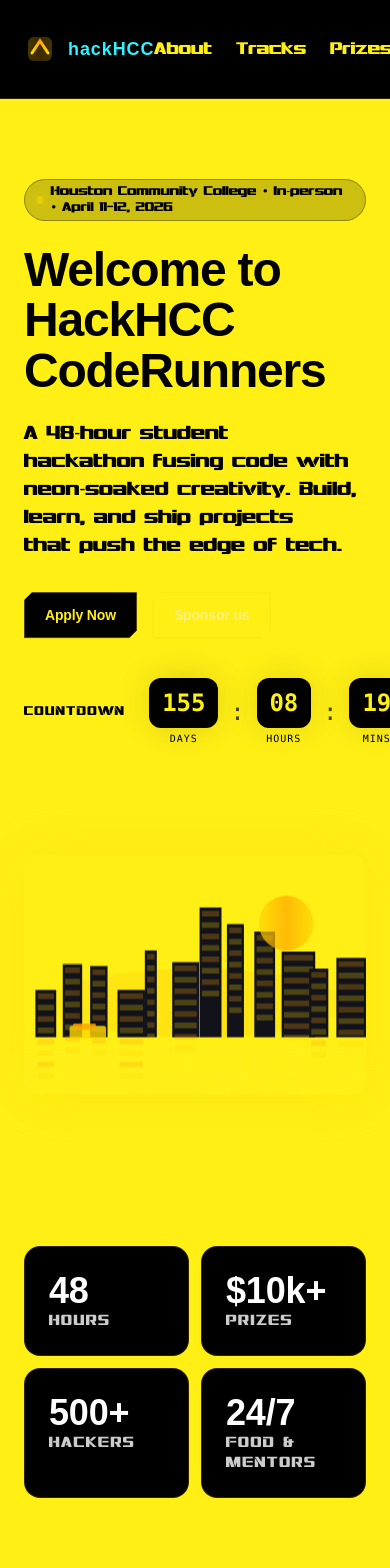
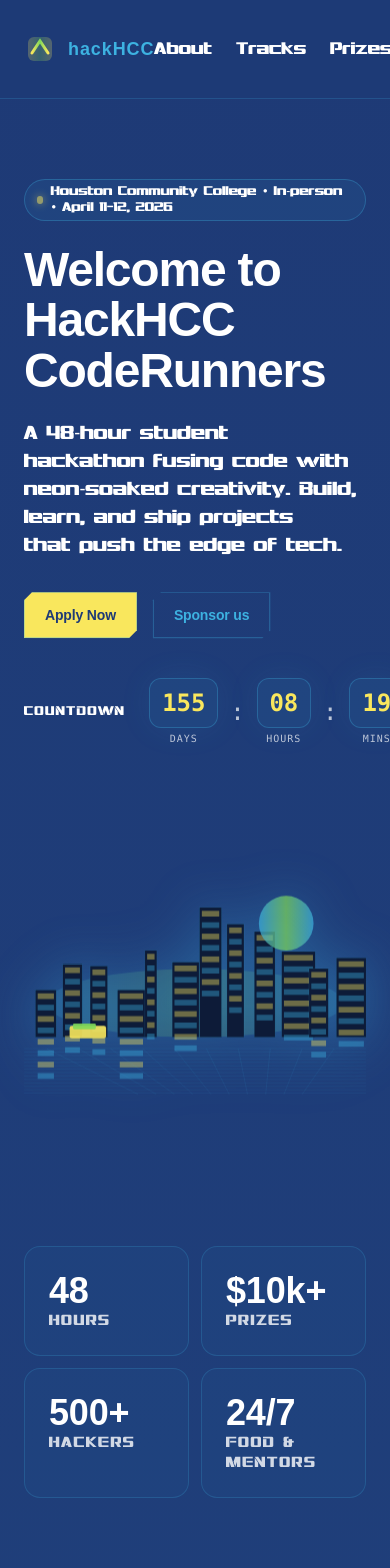
Before and after one commit to HCC-Computer-Science-Association/hackhcc-frontend, a Next.js app: page / in a window 390 px wide. Shown: the top 1568 px of the page. Built offline with nearby package versions, Linux system fonts and the light colour scheme; a web font is replaced by a local one.

Commit message:
Updated colors a bit so nobody gets flashbanged.

```diff
--- a/app/globals.css
+++ b/app/globals.css
@@ -5,8 +5,14 @@
 @import "tailwindcss";
 
 :root {
-  --background: #ffffff;
-  --foreground: #171717;
+  --biscay: #1e3a76;
+  --jelly-bean: #2a6ca2;
+  --picton-blue: #3db2e1;
+  --pastel-green: #7fd959;
+  --portica: #f9e75d;
+
+  --background: var(--biscay);
+  --foreground: var(--portica);
   --font-interceptor: sans-serif;
   --font-rovelink: sans-serif;
 }
@@ -16,12 +22,19 @@
   --color-foreground: var(--foreground);
   --font-sans: var(--font-interceptor);
   --font-display: var(--font-rovelink);
+
+  --color-biscay: var(--biscay);
+  --color-jelly-bean: var(--jelly-bean);
+  --color-picton-blue: var(--picton-blue);
+  --color-pastel-green: var(--pastel-green);
+  --color-portica: var(--portica);
 }
 
 @media (prefers-color-scheme: dark) {
   :root {
-    --background: #0a0a0a;
-    --foreground: #ededed;
+    /* Keeping consistent cyberpunk theme across modes for now */
+    --background: var(--biscay);
+    --foreground: var(--portica);
   }
 }
 
@@ -33,8 +46,8 @@
 
 /* Cyberpunk Edgerunners bright neon yellow background */
 body {
-  background: #FFEF15 !important;
-  color: #000000;
+  background: var(--background) !important;
+  color: var(--foreground);
   font-family: var(--font-interceptor);
   -webkit-font-smoothing: antialiased;
   -moz-osx-font-smoothing: grayscale;
--- a/app/page.tsx
+++ b/app/page.tsx
@@ -7,34 +7,34 @@
   const { d, h, m, s, done } = useCountdown();
 
   return (
-    <main className="relative min-h-screen overflow-x-clip" style={{ background: '#FFEF15' }}>
+    <main className="relative min-h-screen overflow-x-clip">
       {/* Cyberpunk grid + glow background */}
       <BackgroundFX />
 
       {/* NAVBAR */}
-      <header className="sticky top-0 z-40 bg-[#000000] border-b border-yellow-500/20">
+      <header className="sticky top-0 z-40 bg-biscay/95 border-b border-picton-blue/20 backdrop-blur-sm">
         <div className="mx-auto flex w-full max-w-7xl items-center justify-between px-6 py-4">
           <a href="#home" className="group flex items-center gap-3">
             <Logo className="h-8 w-8" />
             <span className="text-lg font-bold tracking-wider">
-              <span className="text-[#2FF1FF]">hack</span>
-              <span className="text-[#2FF1FF]">HCC</span>
+              <span className="text-picton-blue">hack</span>
+              <span className="text-picton-blue">HCC</span>
             </span>
           </a>
           <nav className="items-center gap-6 flex">
-            <a href="#about" className="text-[#FFEF15] font-normal hover:text-[#FFF200] transition-colors">
+            <a href="#about" className="text-white font-normal hover:text-portica transition-colors">
               About
             </a>
-            <a href="#tracks" className="text-[#FFEF15] font-normal hover:text-[#FFF200] transition-colors">
+            <a href="#tracks" className="text-white font-normal hover:text-portica transition-colors">
               Tracks
             </a>
-            <a href="#prizes" className="text-[#FFEF15] font-normal hover:text-[#FFF200] transition-colors">
+            <a href="#prizes" className="text-white font-normal hover:text-portica transition-colors">
               Prizes
             </a>
-            <a href="#sponsors" className="text-[#FFEF15] font-normal hover:text-[#FFF200] transition-colors">
+            <a href="#sponsors" className="text-white font-normal hover:text-portica transition-colors">
               Sponsors
             </a>
-            <a href="#faq" className="text-[#FFEF15] font-normal hover:text-[#FFF200] transition-colors">
+            <a href="#faq" className="text-white font-normal hover:text-portica transition-colors">
               FAQ
             </a>
             <Button
@@ -57,18 +57,18 @@
       <section id="home" className="relative isolate">
         <div className="mx-auto grid min-h-[70vh] w-full max-w-7xl grid-cols-1 items-center gap-10 px-6 py-20 md:grid-cols-2">
           <div>
-            <div className="inline-flex items-center gap-2 rounded-full border border-[#000000]/30 bg-[#000000]/20 px-3 py-1 text-xs text-[#000000] font-medium">
-              <span className="h-2 w-2 animate-pulse rounded-full bg-[#FFD700] shadow-[0_0_8px] shadow-[#FFD700]"></span>
+            <div className="inline-flex items-center gap-2 rounded-full border border-picton-blue/30 bg-jelly-bean/20 px-3 py-1 text-xs text-white font-medium">
+              <span className="h-2 w-2 animate-pulse rounded-full bg-portica shadow-[0_0_8px] shadow-portica"></span>
               Houston Community College • In‑person • April 11-12, 2026
             </div>
             <h1 className="mt-6 text-5xl font-black leading-[1.05] tracking-tight md:text-7xl">
-              <span className="block text-[#000000] font-semibold">Welcome to</span>
-              <span className="block text-[#000000] font-black">HackHCC</span>
-              <span className="block text-[#000000] font-black">
+              <span className="block text-white font-semibold">Welcome to</span>
+              <span className="block text-white font-black">HackHCC</span>
+              <span className="block text-white font-black">
                 CodeRunners
               </span>
             </h1>
-            <p className="mt-6 max-w-xl text-balance text-lg text-[#000000] font-normal">
+            <p className="mt-6 max-w-xl text-balance text-lg text-white font-normal">
               A 48‑hour student hackathon fusing code with neon‑soaked
               creativity. Build, learn, and ship projects that push the edge of
               tech.
@@ -90,16 +90,16 @@
 
             {/* Countdown */}
             <div className="mt-10 flex items-center gap-6">
-              <div className="text-xs uppercase tracking-widest text-[#000000] font-medium">
+              <div className="text-xs uppercase tracking-widest text-white font-medium">
                 Countdown
               </div>
               <div className="flex items-center gap-3 text-2xl font-mono">
                 <TimeBox label="days" value={d} />
-                <span className="text-[#000000]/70">:</span>
+                <span className="text-white/70">:</span>
                 <TimeBox label="hours" value={h} />
-                <span className="text-[#000000]/70">:</span>
+                <span className="text-white/70">:</span>
                 <TimeBox label="mins" value={m} />
-                <span className="text-[#000000]/70">:</span>
+                <span className="text-white/70">:</span>
                 <TimeBox label="secs" value={s} />
               </div>
             </div>
@@ -129,9 +129,9 @@
           ].map(([num, label]) => (
             <div
               key={label}
-              className="group relative overflow-hidden rounded-2xl border border-yellow-500/20 bg-[#000000] p-6"
+              className="group relative overflow-hidden rounded-2xl border border-picton-blue/20 bg-jelly-bean/10 p-6"
             >
-              <div className="absolute inset-0 bg-gradient-to-r from-[#FFD700]/10 via-[#FFA500]/10 to-[#FFD700]/10 opacity-0 transition-opacity group-hover:opacity-100"></div>
+              <div className="absolute inset-0 bg-gradient-to-r from-picton-blue/10 via-jelly-bean/10 to-picton-blue/10 opacity-0 transition-opacity group-hover:opacity-100"></div>
               <div className="text-4xl font-extrabold text-white">{num}</div>
               <div className="text-sm uppercase tracking-widest text-white/80 font-medium">
                 {label}
@@ -151,8 +151,8 @@
             transition={{ duration: 0.6 }}
             className="order-2 md:order-1"
           >
-            <h2 className="text-4xl md:text-5xl font-black tracking-tight text-[#000000]">Build under neon lights</h2>
-            <p className="mt-4 text-[#000000] font-normal">
+            <h2 className="text-4xl md:text-5xl font-black tracking-tight text-white">Build under neon lights</h2>
+            <p className="mt-4 text-white font-normal">
               HackHCC is Houston Community College’s flagship hackathon. Whether
               it’s your first hack or you’re a seasoned builder, you’ll team up,
               learn from mentors, attend lightning talks, and ship something
@@ -166,8 +166,8 @@
                 "Beginner‑friendly tracks",
               ].map((t) => (
                 <li key={t} className="flex items-center gap-3">
-                  <span className="h-2 w-2 rounded-full bg-[#FFD700] shadow-[0_0_20px] shadow-[#FFD700]"></span>
-                  <span className="text-[#000000] font-normal">{t}</span>
+                  <span className="h-2 w-2 rounded-full bg-portica shadow-[0_0_20px] shadow-portica"></span>
+                  <span className="text-white font-normal">{t}</span>
                 </li>
               ))}
             </ul>
@@ -187,8 +187,8 @@
       {/* TRACKS */}
       <section id="tracks" className="relative py-24">
         <div className="mx-auto w-full max-w-7xl px-6">
-          <h2 className="text-4xl md:text-5xl font-black tracking-tight text-[#000000]">Tracks</h2>
-          <p className="mt-2 max-w-2xl text-[#000000] font-normal">
+          <h2 className="text-4xl md:text-5xl font-black tracking-tight text-white">Tracks</h2>
+          <p className="mt-2 max-w-2xl text-white font-normal">
             Choose a path or blend a few—surprise us.
           </p>
           <div className="mt-10 grid grid-cols-1 gap-4 sm:grid-cols-2 lg:grid-cols-4">
@@ -219,7 +219,7 @@
       {/* PRIZES */}
       <section id="prizes" className="relative py-24">
         <div className="mx-auto w-full max-w-7xl px-6">
-          <h2 className="text-4xl md:text-5xl font-black tracking-tight text-[#000000]">Prizes</h2>
+          <h2 className="text-4xl md:text-5xl font-black tracking-tight text-white">Prizes</h2>
           <div className="mt-10 grid grid-cols-1 gap-4 md:grid-cols-3">
             {[
               { t: "Grand Prize", d: "$3,500 + trophies + swag" },
@@ -235,7 +235,7 @@
       {/* SCHEDULE */}
       <section className="relative py-24">
         <div className="mx-auto w-full max-w-7xl px-6">
-          <h2 className="text-4xl md:text-5xl font-black tracking-tight text-[#000000]">Schedule (April 11-12)</h2>
+          <h2 className="text-4xl md:text-5xl font-black tracking-tight text-white">Schedule (April 11-12)</h2>
           <div className="mt-10 grid grid-cols-1 gap-8 md:grid-cols-2">
             <Timeline
               day="Friday"
@@ -271,8 +271,8 @@
       {/* SPONSORS */}
       <section id="sponsors" className="relative py-24">
         <div className="mx-auto w-full max-w-7xl px-6">
-          <h2 className="text-4xl md:text-5xl font-black tracking-tight text-[#000000]">Sponsors</h2>
-          <p className="mt-2 max-w-2xl text-[#000000] font-normal">
+          <h2 className="text-4xl md:text-5xl font-black tracking-tight text-white">Sponsors</h2>
+          <p className="mt-2 max-w-2xl text-white font-normal">
             Want to support Houston’s next wave of builders? We’d love to
             partner.
           </p>
@@ -292,7 +292,7 @@
       {/* FAQ */}
       <section id="faq" className="relative py-24">
         <div className="mx-auto w-full max-w-5xl px-6">
-          <h2 className="text-4xl md:text-5xl font-black tracking-tight text-[#000000]">FAQ</h2>
+          <h2 className="text-4xl md:text-5xl font-black tracking-tight text-white">FAQ</h2>
           <div className="mt-8 grid grid-cols-1 gap-4 md:grid-cols-2">
             {[
               [
@@ -322,7 +322,7 @@
             ].map(([q, a]) => (
               <details
                 key={q}
-                className="group rounded-2xl border border-yellow-500/20 bg-[#000000] p-5"
+                className="group rounded-2xl border border-picton-blue/20 bg-jelly-bean/10 p-5"
               >
                 <summary className="cursor-pointer select-none list-none font-semibold leading-6 text-white">
                   {q}
@@ -337,8 +337,8 @@
       {/* APPLY / CTA */}
       <section id="apply" className="relative py-24">
         <div className="mx-auto w-full max-w-3xl px-6 text-center">
-          <h2 className="text-4xl md:text-5xl font-black tracking-tight text-[#000000]">Ready to jack in?</h2>
-          <p className="mx-auto mt-2 max-w-2xl text-[#000000] font-normal">
+          <h2 className="text-4xl md:text-5xl font-black tracking-tight text-white">Ready to jack in?</h2>
+          <p className="mx-auto mt-2 max-w-2xl text-white font-normal">
             Applications open soon. Join the waitlist and get notified the
             moment we go live.
           </p>
@@ -353,7 +353,7 @@
               required
               type="email"
               placeholder="you@college.edu"
-              className="h-12 w-full flex-1 rounded-xl border border-yellow-500/30 bg-[#000000] px-4 text-white placeholder:text-white/50 focus:outline-none focus:ring-2 focus:ring-yellow-500/40 font-normal"
+              className="h-12 w-full flex-1 rounded-xl border border-picton-blue/30 bg-jelly-bean/10 px-4 text-white placeholder:text-white/50 focus:outline-none focus:ring-2 focus:ring-picton-blue/40 font-normal"
             />
             <Button type="submit" className="h-12 w-full sm:w-auto">
               Join waitlist
@@ -363,25 +363,25 @@
       </section>
 
       {/* FOOTER */}
-      <footer className="relative bg-[#000000] border-t border-yellow-500/20 py-10">
+      <footer className="relative bg-biscay/95 border-t border-picton-blue/20 py-10">
         <div className="mx-auto flex w-full max-w-7xl flex-col items-center justify-between gap-6 px-6 md:flex-row">
           <div className="flex items-center gap-3">
             <Logo className="h-6 w-6" />
-            <span className="text-sm text-[#2FF1FF] font-normal">
+            <span className="text-sm text-picton-blue font-normal">
               © {new Date().getFullYear()} HackHCC
             </span>
           </div>
-          <div className="flex items-center gap-6 text-sm text-[#2FF1FF] font-normal">
-            <a href="#faq" className="hover:text-[#FFEF15] transition-colors">
+          <div className="flex items-center gap-6 text-sm text-picton-blue font-normal">
+            <a href="#faq" className="hover:text-portica transition-colors">
               FAQ
             </a>
-            <a href="#" className="hover:text-[#FFEF15] transition-colors">
+            <a href="#" className="hover:text-portica transition-colors">
               Email
             </a>
-            <a href="#" className="hover:text-[#FFEF15] transition-colors">
+            <a href="#" className="hover:text-portica transition-colors">
               Twitter
             </a>
-            <a href="#" className="hover:text-[#FFEF15] transition-colors">
+            <a href="#" className="hover:text-portica transition-colors">
               Instagram
             </a>
           </div>
@@ -393,7 +393,7 @@
 
         .cyber-button {
             clip-path: polygon(8px 0, 100% 0, 100% calc(100% - 8px), calc(100% - 8px) 100%, 0 100%, 0 8px);
-            border: 1px solid rgba(255, 215, 0, 0.3);
+            border: 1px solid rgba(61,178,225, 0.3);
         }
         @keyframes floaty {
           0% {
@@ -451,11 +451,11 @@
       {...rest}
       className={cx(
         "relative inline-flex items-center justify-center px-5 py-3 text-sm font-semibold transition cyber-button",
-        "focus:outline-none focus-visible:ring-2 focus-visible:ring-yellow-500/60",
+        "focus:outline-none focus-visible:ring-2 focus-visible:ring-picton-blue/60",
         variant === "primary" &&
-          "bg-[#000000] text-[#FFEF15] font-bold shadow-[0_0_20px_0_rgba(0,0,0,0.6)] hover:shadow-[0_0_30px_0_rgba(0,0,0,0.9)] hover:bg-[#1a1a1a]",
+          "bg-portica text-biscay font-bold shadow-[0_0_20px_0_rgba(249,231,93,0.4)] hover:shadow-[0_0_30px_0_rgba(249,231,93,0.6)] hover:bg-portica/90",
         variant === "ghost" &&
-          "ring-1 ring-yellow-500/30 text-yellow-200/90 hover:bg-yellow-500/10 hover:ring-yellow-500/50",
+          "ring-1 ring-picton-blue/30 text-picton-blue hover:bg-picton-blue/10 hover:ring-picton-blue/50",
         className
       )}
     >
@@ -490,10 +490,10 @@
   const padded = String(value).padStart(2, "0");
   return (
     <div className="flex flex-col items-center">
-      <div className="rounded-xl border border-[#000000]/30 bg-[#000000] px-3 py-2 font-semibold text-[#FFEF15] shadow-[0_0_40px_-10px] shadow-[#000000]/30">
+      <div className="rounded-xl border border-picton-blue/30 bg-jelly-bean/20 px-3 py-2 font-semibold text-portica shadow-[0_0_40px_-10px] shadow-picton-blue/20">
         {padded}
       </div>
-      <div className="mt-1 text-[10px] uppercase tracking-widest text-[#000000] font-medium">
+      <div className="mt-1 text-[10px] uppercase tracking-widest text-white/70 font-medium">
         {label}
       </div>
     </div>
@@ -502,12 +502,12 @@
 
 function Card({ title, desc }: { title: string; desc: string }) {
   return (
-    <div className="group relative overflow-hidden rounded-2xl border border-yellow-500/20 bg-[#000000] p-6">
+    <div className="group relative overflow-hidden rounded-2xl border border-picton-blue/20 bg-jelly-bean/10 p-6">
             <div
         className="pointer-events-none absolute -inset-[1px] -z-10 rounded-2xl opacity-0 blur transition-all group-hover:opacity-100 group-hover:blur-md"
         style={{
           background:
-            "conic-gradient(from 180deg at 50% 50%, rgba(255,215,0,.3), rgba(255,165,0,.3), rgba(255,215,0,.3), rgba(255,165,0,.3))",
+            "conic-gradient(from 180deg at 50% 50%, var(--portica), var(--pastel-green), var(--portica), var(--pastel-green))",
         }}
       />
       <h3 className="text-lg font-semibold text-white">{title}</h3>
@@ -518,7 +518,7 @@
 
 function Timeline({ day, items }: { day: string; items: [string, string][] }) {
   return (
-    <div className="relative rounded-2xl border border-yellow-500/20 bg-[#000000] p-6">
+    <div className="relative rounded-2xl border border-picton-blue/20 bg-jelly-bean/10 p-6">
       <div className="mb-4 text-sm font-semibold uppercase tracking-widest text-white/80">
         {day}
       </div>
@@ -528,7 +528,7 @@
             key={time}
             className="grid grid-cols-[90px_1fr] items-start gap-4"
           >
-            <div className="font-mono text-sm text-[#FFEF15]">{time}</div>
+            <div className="font-mono text-sm text-portica">{time}</div>
             <div className="text-white font-normal">{label}</div>
           </li>
         ))}
@@ -539,16 +539,16 @@
 
 function SponsorPlaceholder() {
   return (
-    <div className="relative grid aspect-[3/1] place-items-center rounded-xl border border-yellow-500/20 bg-[#000000] p-4">
-      <div className="h-full w-full rounded-md border border-dashed border-yellow-500/30"></div>
+    <div className="relative grid aspect-[3/1] place-items-center rounded-xl border border-picton-blue/20 bg-jelly-bean/10 p-4">
+      <div className="h-full w-full rounded-md border border-dashed border-picton-blue/30"></div>
     </div>
   );
 }
 
 function HoloCard() {
   return (
-    <div className="relative overflow-hidden rounded-3xl border border-yellow-500/20 bg-[#000000] p-8">
-      <div className="pointer-events-none absolute -inset-1 bg-[radial-gradient(60%_40%_at_50%_0%,rgba(255,215,0,.25),transparent)]" />
+    <div className="relative overflow-hidden rounded-3xl border border-picton-blue/20 bg-jelly-bean/10 p-8">
+      <div className="pointer-events-none absolute -inset-1 bg-[radial-gradient(60%_40%_at_50%_0%,rgba(61,178,225,.25),transparent)]" />
       <div className="relative">
         <h3 className="text-xl font-bold text-white">Venue perks</h3>
         <ul className="mt-4 space-y-2 text-white/80 font-normal">
@@ -569,12 +569,12 @@
       aria-hidden
       className="pointer-events-none absolute inset-0 -z-10 select-none"
     >
-      {/* Subtle depth variations on bright yellow background */}
-      <div className="absolute inset-0 bg-gradient-to-b from-[#FFF200] via-[#FFEF15] to-[#FFD700]" />
+      {/* Subtle depth variations on dark blue background */}
+      <div className="absolute inset-0 bg-gradient-to-b from-biscay via-jelly-bean/20 to-biscay" />
 
       {/* Dark grid overlay for depth */}
       <div className="absolute inset-x-0 bottom-0 h-[55vh]">
-        <div className="absolute inset-0 [background-image:linear-gradient(rgba(0,0,0,.15)_1px,transparent_1px),linear-gradient(90deg,rgba(0,0,0,.15)_1px,transparent_1px)] [background-size:40px_40px] [background-position:center_bottom]" />
+        <div className="absolute inset-0 [background-image:linear-gradient(rgba(61,178,225,0.1)_1px,transparent_1px),linear-gradient(90deg,rgba(61,178,225,0.1)_1px,transparent_1px)] [background-size:40px_40px] [background-position:center_bottom]" />
       </div>
     </div>
   );
@@ -583,14 +583,14 @@
 function Glitch({ children }: { children: React.ReactNode }) {
   return (
     <span className="relative inline-block text-6xl md:text-8xl font-black tracking-tight">
-      <span className="relative z-10 bg-gradient-to-r from-[#FFD700] via-[#FFA500] to-[#FFD700] bg-clip-text text-transparent">
+      <span className="relative z-10 bg-gradient-to-r from-portica via-pastel-green to-portica bg-clip-text text-transparent">
         {children}
       </span>
-      {/* RGB ghost layers - Yellow theme */}
-      <span className="absolute inset-0 -z-0 translate-x-[2px] translate-y-[2px] select-none text-[#FFD700]/40 blur-sm">
+      {/* RGB ghost layers - Cyberpunk theme */}
+      <span className="absolute inset-0 -z-0 translate-x-[2px] translate-y-[2px] select-none text-portica/40 blur-sm">
         {children}
       </span>
-      <span className="absolute inset-0 -z-0 -translate-x-[2px] -translate-y-[1px] select-none text-[#FFA500]/40 blur-sm">
+      <span className="absolute inset-0 -z-0 -translate-x-[2px] -translate-y-[1px] select-none text-pastel-green/40 blur-sm">
         {children}
       </span>
     </span>
@@ -617,16 +617,16 @@
   return (
     <svg
       viewBox="0 0 600 420"
-      className="h-[380px] w-full animate-floaty drop-shadow-[0_0_25px_rgba(255,215,0,.35)]"
+      className="h-[380px] w-full animate-floaty drop-shadow-[0_0_25px_rgba(61,178,225,0.35)]"
     >
       <defs>
         <linearGradient id="g1" x1="0" x2="1">
-          <stop offset="0%" stopColor="#FFD700" />
-          <stop offset="50%" stopColor="#FFA500" />
-          <stop offset="100%" stopColor="#FFD700" />
+          <stop offset="0%" stopColor="var(--picton-blue)" />
+          <stop offset="50%" stopColor="var(--pastel-green)" />
+          <stop offset="100%" stopColor="var(--picton-blue)" />
         </linearGradient>
       </defs>
-      <rect x="0" y="0" width="600" height="420" fill="#FFEF15" rx="24" />
+      <rect x="0" y="0" width="600" height="420" fill="transparent" rx="24" />
       {/* Horizon glow */}
       <ellipse
         cx="300"
@@ -646,8 +646,8 @@
               y={320 - h}
               width={w}
               height={h}
-              fill="#11121a"
-              stroke="rgba(255,255,255,.06)"
+              fill="#0d1b38"
+              stroke="rgba(61,178,225,.2)"
             />
             {/* Windows */}
             {Array.from({ length: 8 }).map((__, j) => (
@@ -657,8 +657,8 @@
                 y={320 - h + 6 + j * 20}
                 width={w - 8}
                 height={10}
-                fill={j % 2 ? "#FFD700" : "#FFA500"}
-                opacity=".25"
+                fill={j % 2 ? "var(--picton-blue)" : "var(--portica)"}
+                opacity=".4"
               />
             ))}
           </g>
@@ -674,7 +674,7 @@
           x2="600"
           y1={340 + i * 6}
           y2={340 + i * 6}
-          stroke="rgba(255,255,255,.08)"
+          stroke="rgba(61,178,225,.15)"
         />
       ))}
       {Array.from({ length: 10 }).map((_, i) => (
@@ -684,7 +684,7 @@
           x2={200 + i * 32}
           y1="340"
           y2="420"
-          stroke="rgba(255,255,255,.08)"
+          stroke="rgba(61,178,225,.15)"
         />
       ))}
       {/* Car */}
@@ -694,8 +694,8 @@
         width="64"
         height="22"
         rx="4"
-        fill="#FFD700"
-        opacity=".8"
+        fill="var(--portica)"
+        opacity=".9"
       />
       <rect
         x="86"
@@ -703,8 +703,8 @@
         width="40"
         height="10"
         rx="2"
-        fill="#FFA500"
-        opacity=".8"
+        fill="var(--pastel-green)"
+        opacity=".9"
       />
     </svg>
   );
@@ -715,9 +715,9 @@
     <svg viewBox="0 0 64 64" className={className}>
       <defs>
         <linearGradient id="lg" x1="0" x2="1">
-          <stop offset="0%" stopColor="#FFD700" />
-          <stop offset="50%" stopColor="#FFA500" />
-          <stop offset="100%" stopColor="#FFD700" />
+          <stop offset="0%" stopColor="var(--portica)" />
+          <stop offset="50%" stopColor="var(--pastel-green)" />
+          <stop offset="100%" stopColor="var(--portica)" />
         </linearGradient>
       </defs>
       <rect
```
